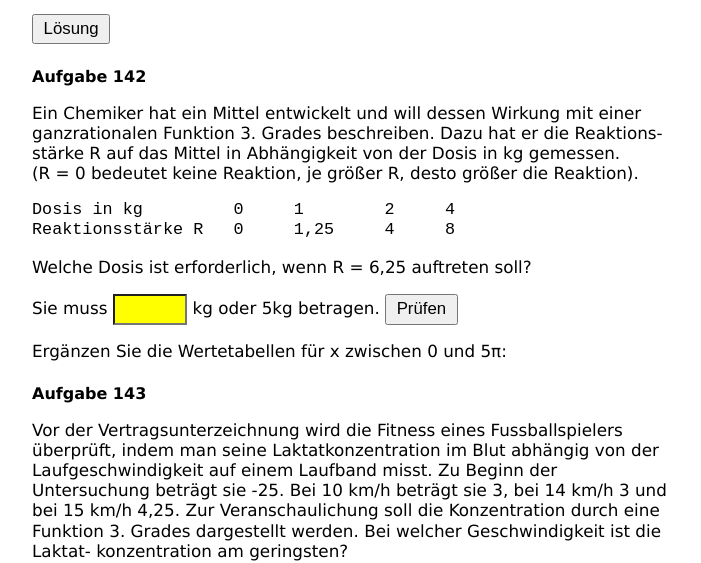
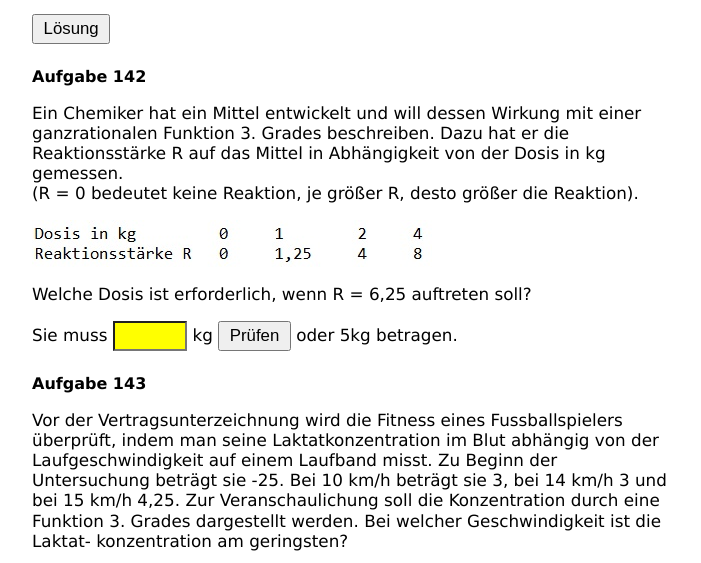
Before and after one commit to joafroehlich/Steck, a plain HTML site: page Steck5.html in a window 1280 px wide. Shown: the part 6557-7120 px from the top of the page, without its empty margins (288-989 px from the left). Drawn offline with Linux system fonts and the light colour scheme.

Commit message:
Add files via upload

```diff
--- a/Steck5.html
+++ b/Steck5.html
@@ -562,7 +562,7 @@ Dabei setzt er 720 € Fixkosten an, rechnet
 mit durchschnittlichen variablen Kosten von
 50 € bei einer produzierten Menge von 100 ME,
 mit Grenzkosten von 48,03 € bei 1 ME und mit
-gesamten Durchschnittskosten von 70 € bei 20 ME.
+gesamten Durchschnittskosten von 70 € bei <br class="br-mobil">20 ME.
 Bei welcher ME liegt sein Betriebsminimum?</p>
 
 Bei <input type="text" id="Eintrag138" maxlength="2"  ></input> ME. <button id="Pruef138" onclick="Aufgabe138()">Prüfen</button></p>
@@ -654,18 +654,18 @@ Höhenzuwachs am größten?</p>
 
 Ein Chemiker hat ein Mittel entwickelt und will
 dessen Wirkung mit einer ganzrationalen Funktion
-3. Grades beschreiben. Dazu hat er die Reaktions-
-stärke R auf das Mittel in Abhängigkeit von der
-Dosis in kg gemessen. <br class="br-desk">(R = 0 bedeutet keine
+3. Grades beschreiben. Dazu hat er die Reaktionsstärke R auf das Mittel in Abhängigkeit von der
+Dosis in kg gemessen. <br>(R = 0 bedeutet keine
 Reaktion, je größer R, desto größer die Reaktion).</p>
 
-<pre>Dosis in kg         0     1        2     4
-Reaktionsstärke R   0     1,25     4     8</pre>
+<img src="Aufgabe142b.jpg" ></p>
 
 Welche Dosis ist erforderlich,
 wenn R = 6,25 auftreten soll?</p>
 
-Sie muss <input type="text" id="Eintrag142" maxlength="3"  ></input> kg oder 5kg betragen. <button id="Pruef142" onclick="Aufgabe142()">Prüfen</button></p>
+Sie muss <input type="text" id="Eintrag142" maxlength="3"  ></input> kg <button id="Pruef142" onclick="Aufgabe142()">Prüfen</button> oder 5kg betragen. </p>
+
+
 
                       <script>
                         function Aufgabe142() {
@@ -679,8 +679,6 @@ Sie muss <input type="text" id="Eintrag142" maxlength="3"  ></input> kg oder 5kg
                           else if (Eintrag142.value=="") {alert("Bitte eine Eingabe machen")}}
 
                       </script>
-
-<p class="Aufgabe"><span style= "background-color:white;">Ergänzen Sie die Wertetabellen für x zwischen 0 und 5π:</span></p>
 
 <!--//Aufgabe 143-->
 
```
